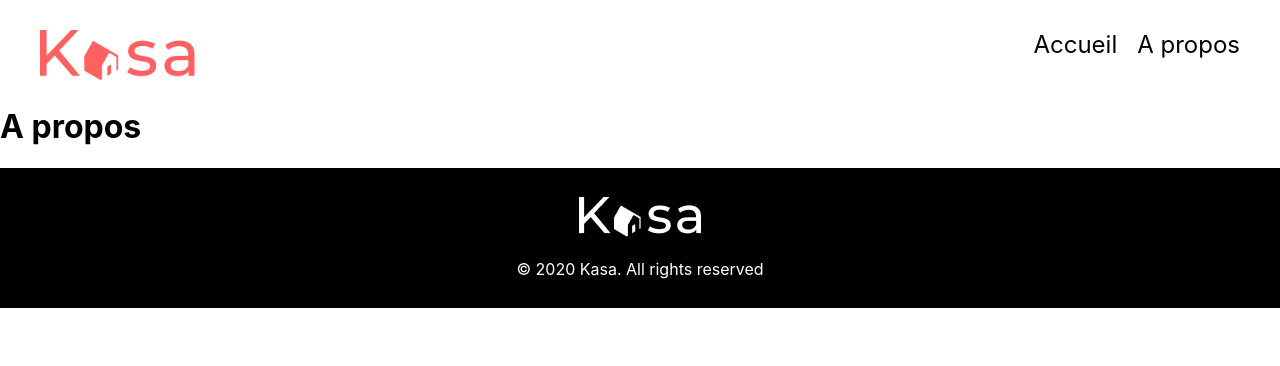
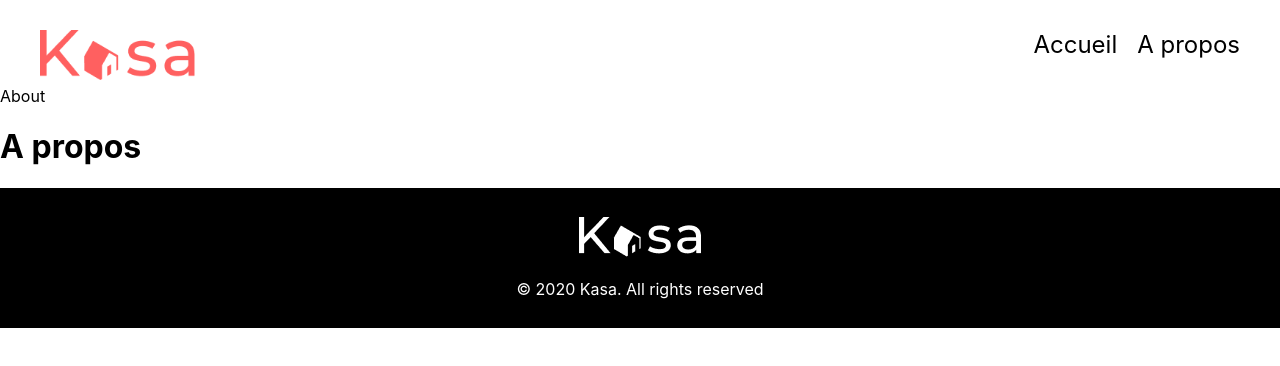
Before and after one commit to LabatiJulien/kasa, a React (Create React App) app: page /about in a window 1280 px wide. Shown: the top 366 px of the page. Built offline with nearby package versions, Linux system fonts and the light colour scheme.

Commit message:
Importation About

```diff
--- a/src/components/ApartementsGrid.jsx
+++ b/src/components/ApartementsGrid.jsx
@@ -1,6 +1,6 @@
 import React from 'react'
 import './ApartementGrid.css'
-import Apartements from './Apartements'
+import Apartements from './pages/Apartements'
 function ApartementsGrid() {
   return (
     <div className='grid'>
--- /dev/null
+++ b/src/components/pages/About.jsx
@@ -0,0 +1,9 @@
+import React from 'react'
+import './About.css'
+function About() {
+  return (
+    <div>About</div>
+  )
+}
+
+export default About
```
Also changed, not shown: src/index.js (+4 -4 lines), src/components/pages/About.css (added), src/components/pages/Apartement.css (renamed from src/components/Apartement.css), src/components/pages/Apartements.jsx (renamed from src/components/Apartements.jsx).
